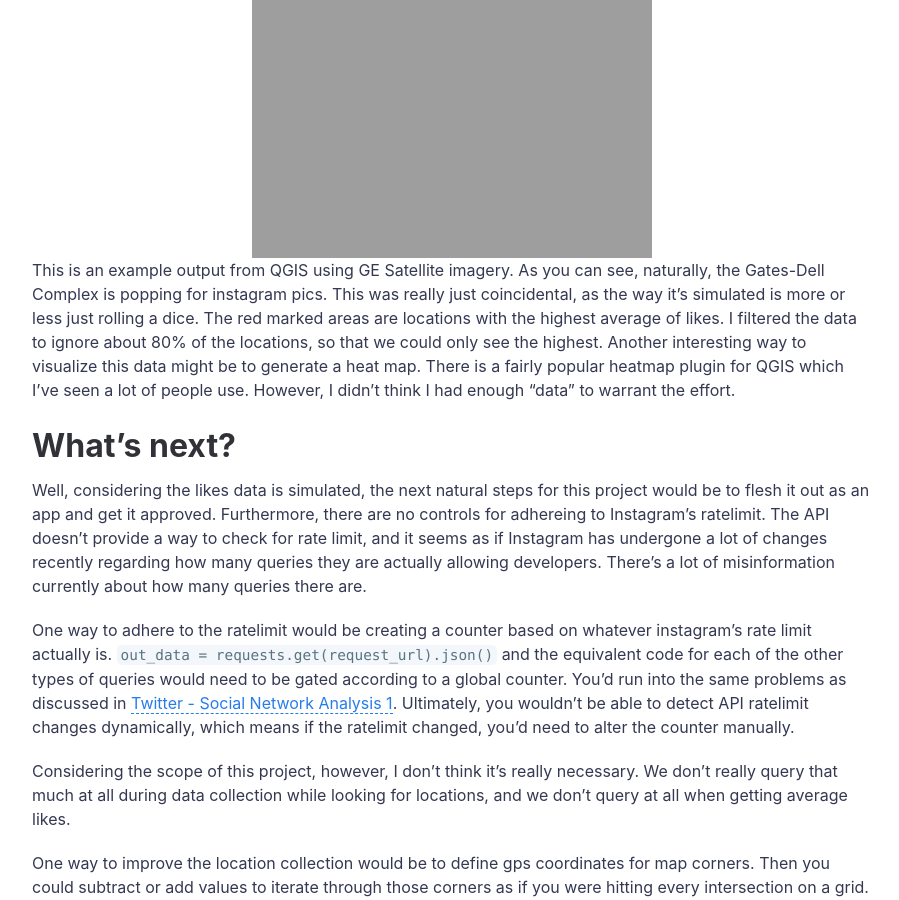
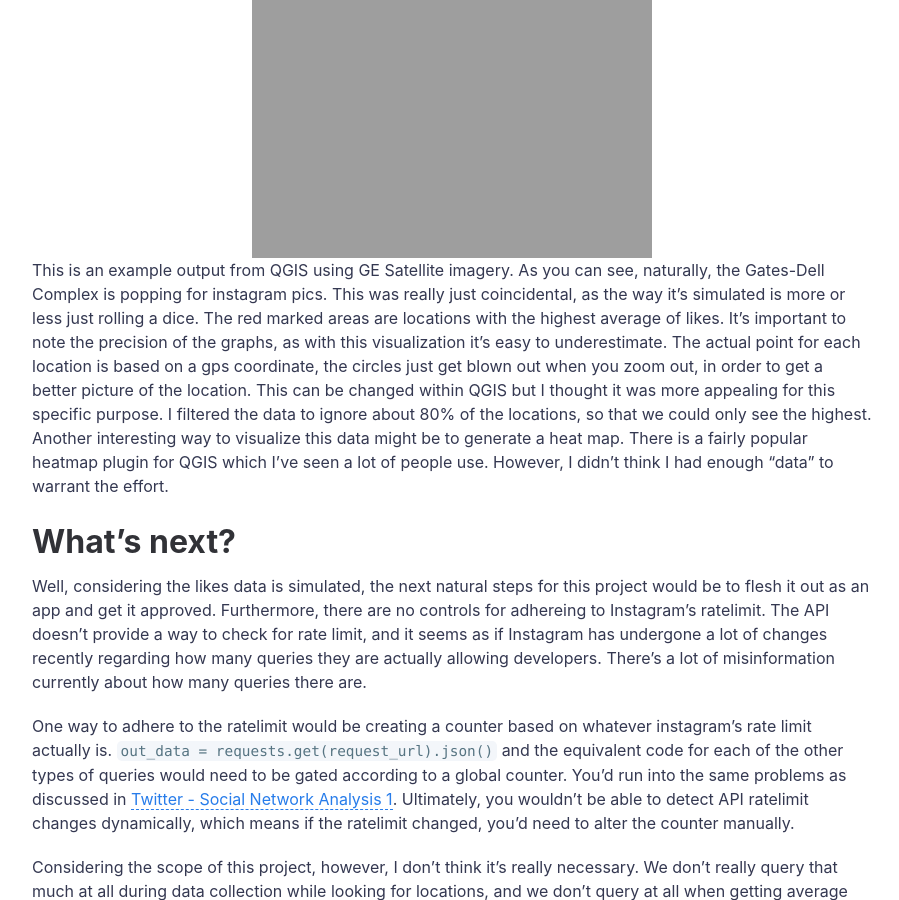
Before and after one commit to Chigg/Chigg.github.io, a Jekyll site: the page built from _posts/2018-06-18-Simulating 6th - Instagram API.md, in a window 1280 px wide and 900 px high, scrolled down 3849 px. Shown: the whole window, without its empty margins (188-1087 px from the left). Built offline with Jekyll 4.4.1, drawn with Linux system fonts in a browser that asks for light colours.

Commit message:
included more info

```diff
--- a/_posts/2018-06-18-Simulating 6th - Instagram API.md
+++ b/_posts/2018-06-18-Simulating 6th - Instagram API.md
@@ -154,7 +154,7 @@ One thing that that tutorial doesn't mention is the CRS you'll want to give your
 </html>
 
 
-This is an example output from QGIS using GE Satellite imagery. As you can see, naturally, the Gates-Dell Complex is popping for instagram pics. This was really just coincidental, as the way it's simulated is more or less just rolling a dice. The red marked areas are locations with the highest average of likes. I filtered the data to ignore about 80% of the locations, so that we could only see the highest. Another interesting way to visualize this data might be to generate a heat map. There is a fairly popular heatmap plugin for QGIS which I've seen a lot of people use. However, I didn't think I had enough "data" to warrant the effort.
+This is an example output from QGIS using GE Satellite imagery. As you can see, naturally, the Gates-Dell Complex is popping for instagram pics. This was really just coincidental, as the way it's simulated is more or less just rolling a dice. The red marked areas are locations with the highest average of likes. It's important to note the precision of the graphs, as with this visualization it's easy to underestimate. The actual point for each location is based on a gps coordinate, the circles just get blown out when you zoom out, in order to get a better picture of the location. This can be changed within QGIS but I thought it was more appealing for this specific purpose. I filtered the data to ignore about 80% of the locations, so that we could only see the highest. Another interesting way to visualize this data might be to generate a heat map. There is a fairly popular heatmap plugin for QGIS which I've seen a lot of people use. However, I didn't think I had enough "data" to warrant the effort.
 
 <a name = "chapter6"></a>
 
```
